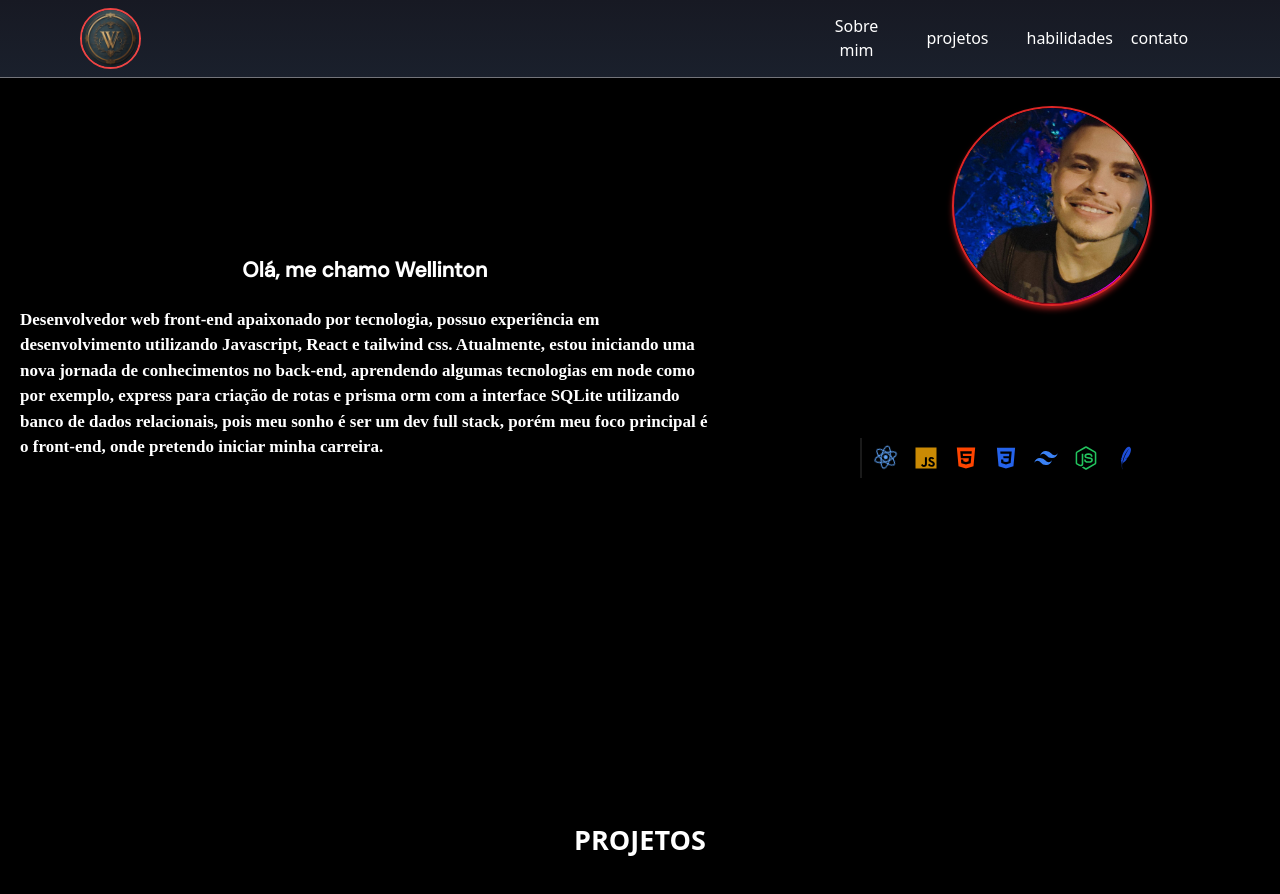
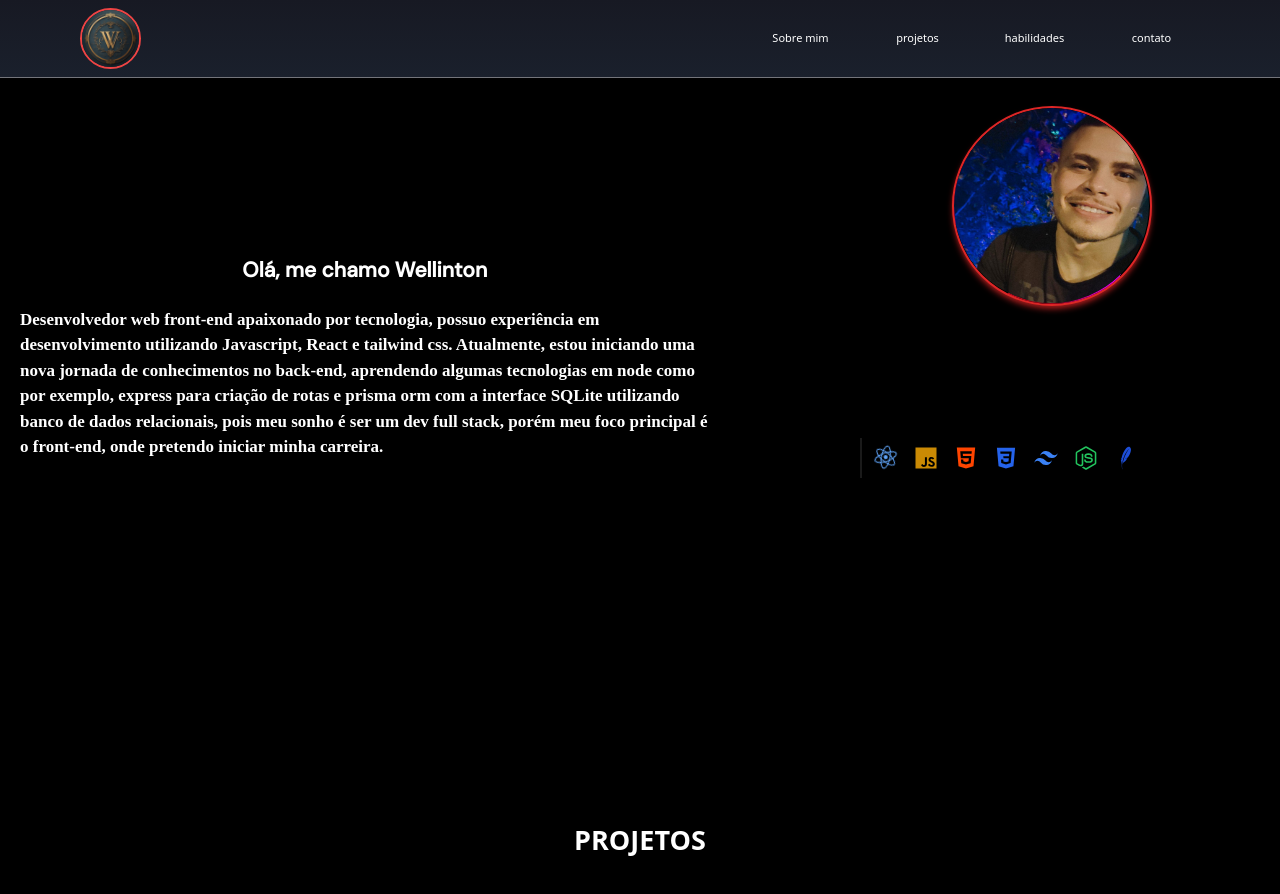
Before and after one commit to Wellinton-3110/portifolio, a React (Vite) app: page / in a window 1280 px wide. Shown: the top 894 px of the page. Built offline with nearby package versions, Linux system fonts and the light colour scheme; no server answers.

Commit message:
add: ajustes navbar

```diff
--- a/src/components/NavBar.jsx
+++ b/src/components/NavBar.jsx
@@ -17,20 +17,20 @@ export function NavBar() {
             alt="logo marca"
           />
         </div>
-        <ul className="absolute w-[30vw] max-w-[30vw] h-[5vh] flex items-center justify-around right-20 gap-5 sm:text-[10px]">
-          <li className="lightText w-[5vw] text-center hover:cursor-pointer">
+        <ul className="absolute w-[35vw] max-w-[35vw] h-[5vh] flex items-center justify-around right-20 gap-5">
+          <li className="lightText w-[5vw] text-center hover:cursor-pointer md:text-[11px] md:w-[8vw] sm:text-[10px] sm:w-[12vw] ">
             Sobre mim
           </li>
           <li
             onClick={scroll}
-            className="lightText w-[5vw] text-center hover:cursor-pointer"
+            className="lightText w-[5vw] text-center hover:cursor-pointer md:text-[11px] md:w-[8vw] sm:text-[10px] sm:w-[] "
           >
             projetos
           </li>
-          <li className="lightText w-[5vw] text-center hover:cursor-pointer">
+          <li className="lightText w-[5vw] text-center hover:cursor-pointer md:text-[11px] md:w-[8vw] sm:text-[10px] sm:w-[] ">
             habilidades
           </li>
-          <li className="lightText w-[5vw] text-center hover:cursor-pointer">
+          <li className="lightText w-[5vw] text-center hover:cursor-pointer md:text-[11px] md:w-[8vw] sm:text-[10px] sm:w-[] ">
             contato
           </li>
         </ul>
```
